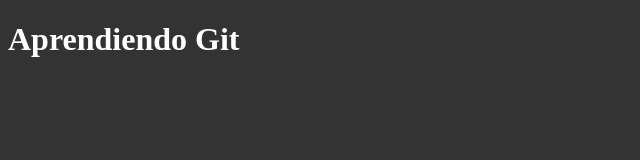
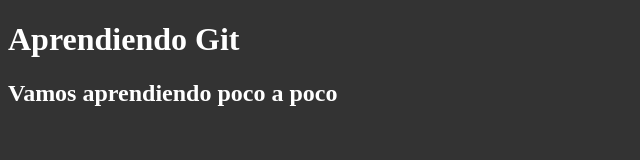
Before and after one commit to RafoDev/test-git, a plain HTML site: page index.html in a window 1280 px wide. Shown: the whole page, without its empty margins (0-640 px from the left). Drawn offline with Linux system fonts and the light colour scheme.

Commit message:
subtitle added

```diff
--- a/index.html
+++ b/index.html
@@ -9,6 +9,6 @@
 </head>
 <body class="body" >
     <h1>Aprendiendo Git</h1>
-
+    <h2>Vamos aprendiendo poco a poco</h2>
 </class=body>
 </html>
```
